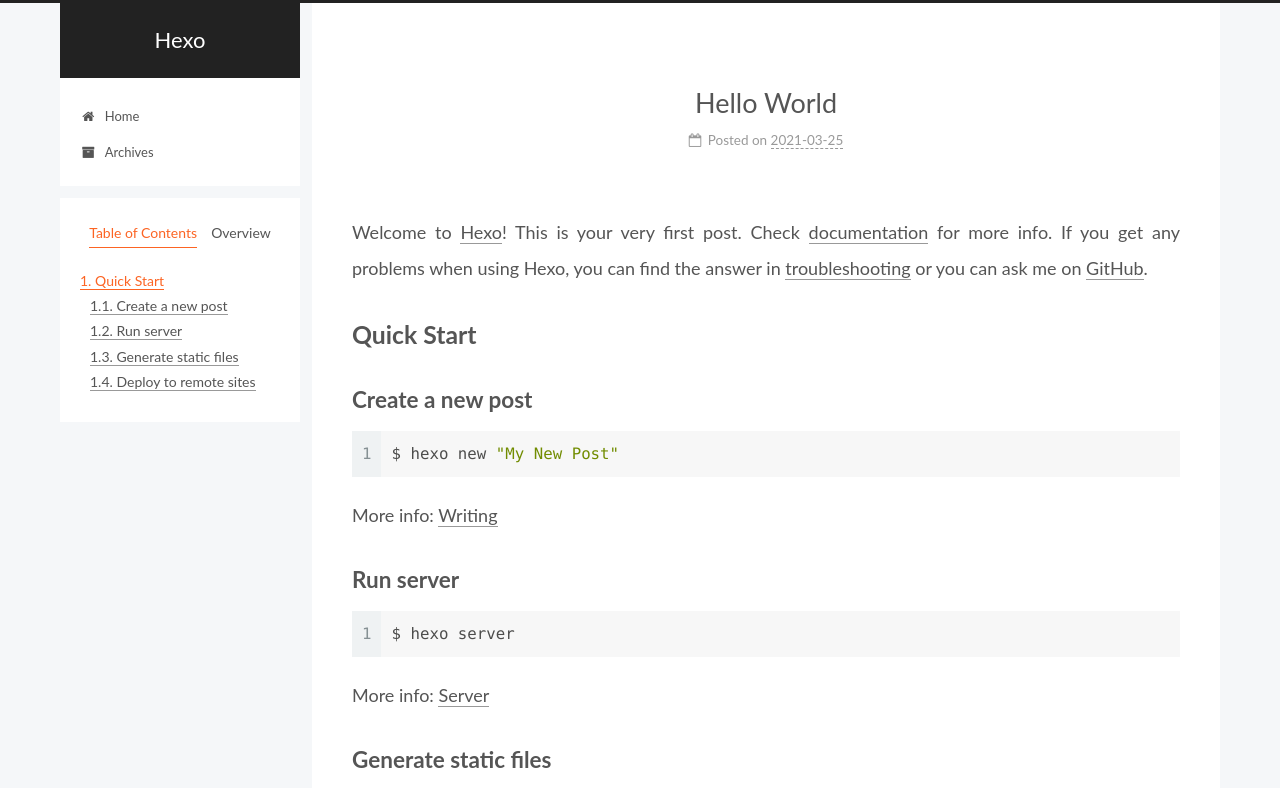
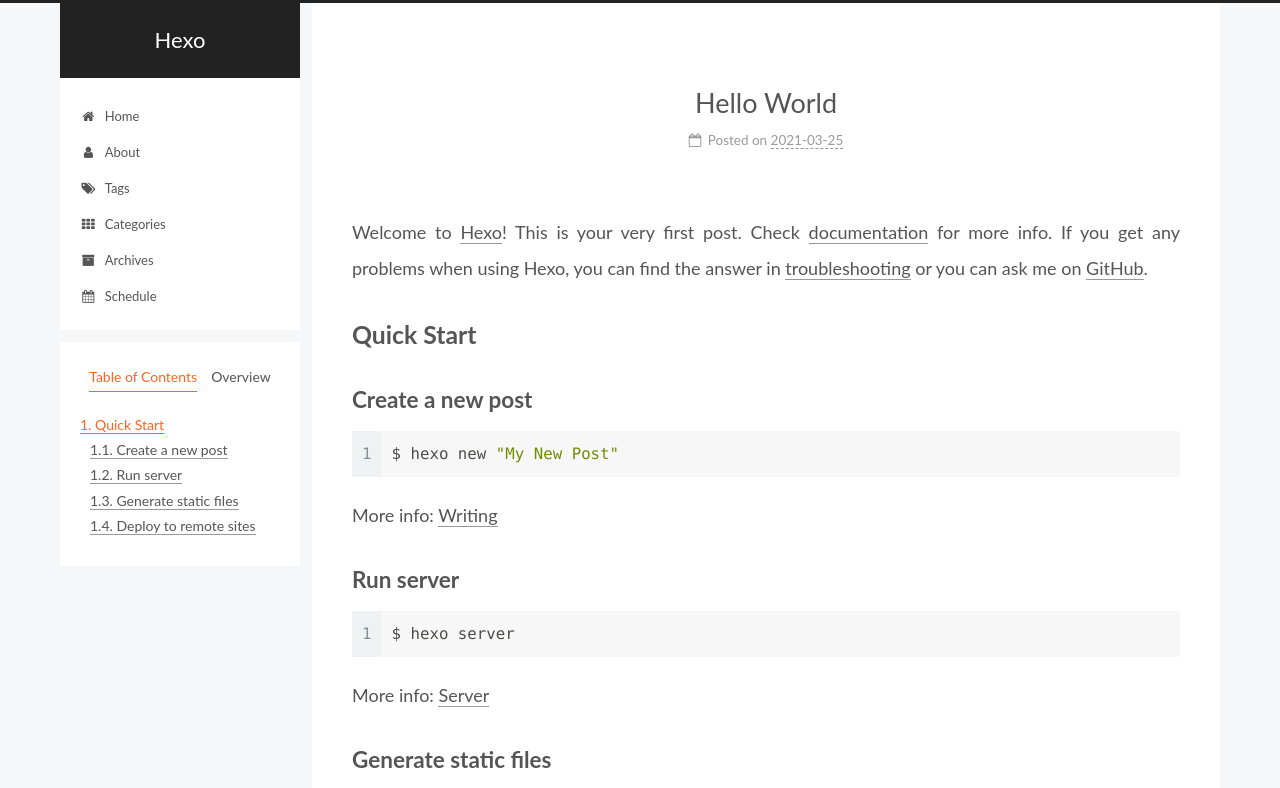
Before and after one commit to momanto/momanto.github.io, a plain HTML site: page 2021/03/25/hello-world/index.html in a window 1280 px wide. Shown: the top 788 px of the page. Drawn offline with Linux system fonts and the light colour scheme.

Commit message:
Site updated: 2021-03-26 18:50:22

```diff
--- a/2021/03/25/hello-world/index.html
+++ b/2021/03/25/hello-world/index.html
@@ -117,9 +117,29 @@
     <a href="/" rel="section"><i class="fa fa-fw fa-home"></i>Home</a>
 
   </li>
+        <li class="menu-item menu-item-about">
+
+    <a href="/about/" rel="section"><i class="fa fa-fw fa-user"></i>About</a>
+
+  </li>
+        <li class="menu-item menu-item-tags">
+
+    <a href="/tags/" rel="section"><i class="fa fa-fw fa-tags"></i>Tags</a>
+
+  </li>
+        <li class="menu-item menu-item-categories">
+
+    <a href="/categories/" rel="section"><i class="fa fa-fw fa-th"></i>Categories</a>
+
+  </li>
         <li class="menu-item menu-item-archives">
 
     <a href="/archives/" rel="section"><i class="fa fa-fw fa-archive"></i>Archives</a>
+
+  </li>
+        <li class="menu-item menu-item-schedule">
+
+    <a href="/schedule/" rel="section"><i class="fa fa-fw fa-calendar"></i>Schedule</a>
 
   </li>
   </ul>
--- a/css/main.css
+++ b/css/main.css
@@ -1172,7 +1172,7 @@
 }
 .links-of-author a::before,
 .links-of-author span.exturl::before {
-  background: #ff2e26;
+  background: #aab6ff;
   border-radius: 50%;
   content: ' ';
   display: inline-block;
```
Also changed, not shown: 2021/03/25/test/index.html (+20 -0 lines), archives/2021/03/index.html (+20 -0 lines), archives/2021/index.html (+20 -0 lines), archives/index.html (+20 -0 lines), index.html (+20 -0 lines).
